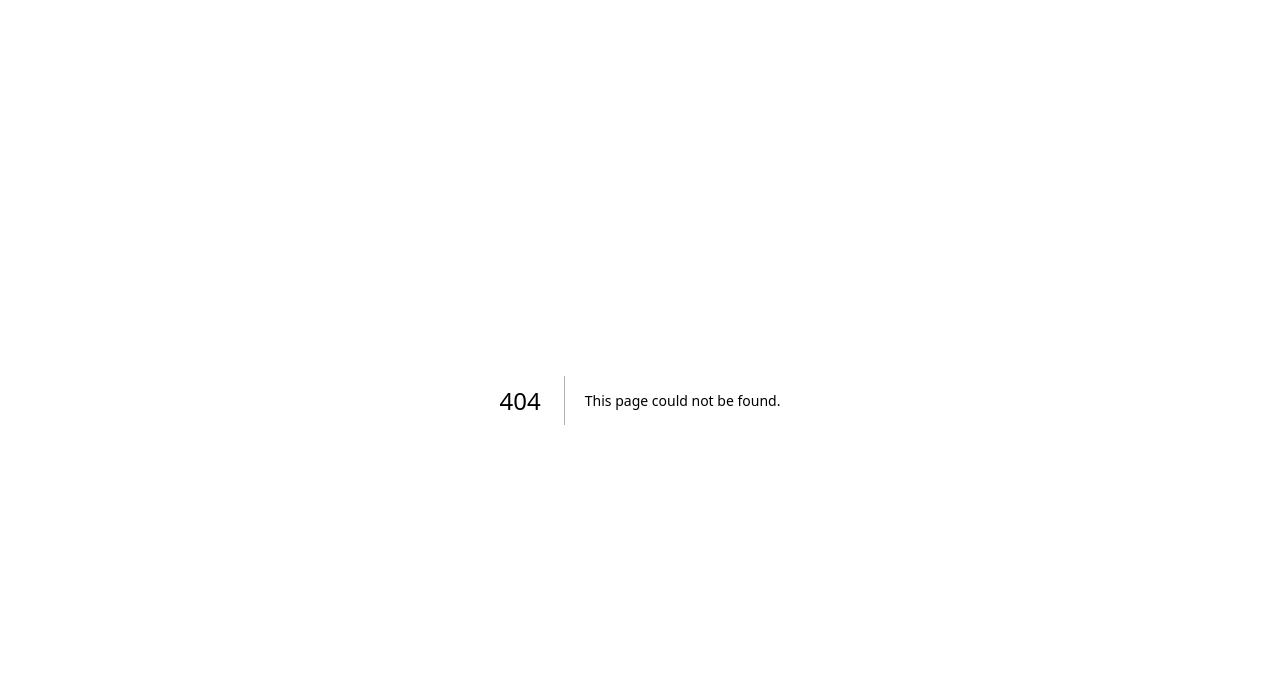
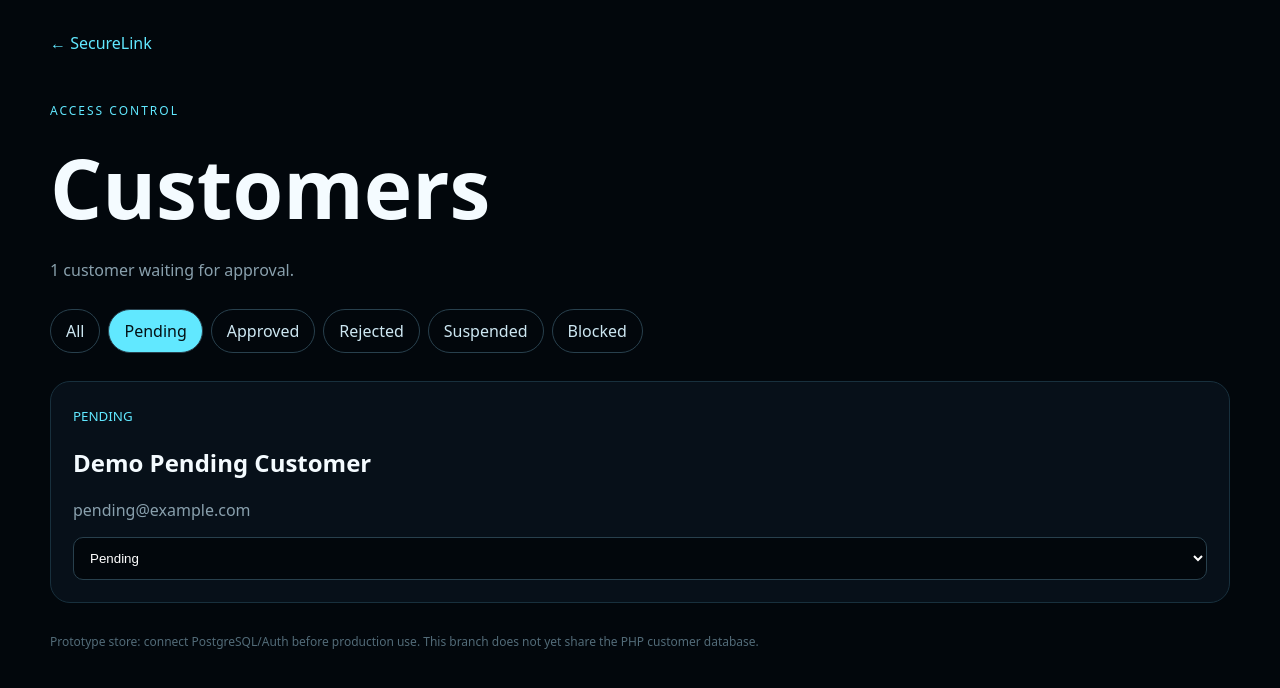
Before and after one commit to navmanshahia/Telecom, a Next.js app in the folder next-web/: page /admin/customers in a window 1280 px wide. Before the commit this address had no page. Shown: the top 688 px of the page. Built offline with nearby package versions, Linux system fonts and the light colour scheme.

Commit message:
Add customer approval management

```diff
--- /dev/null
+++ b/next-web/app/admin/customers/page.tsx
@@ -0,0 +1,44 @@
+"use client";
+
+import { useEffect, useMemo, useState } from "react";
+
+type Status = "pending" | "approved" | "rejected" | "suspended" | "blocked";
+type Customer = { id:number; name:string; email:string; phone:string; status:Status; createdAt:string };
+const statuses: Status[] = ["pending","approved","rejected","suspended","blocked"];
+
+export default function CustomersAdmin() {
+  const [customers,setCustomers]=useState<Customer[]>([]);
+  const [filter,setFilter]=useState<"all"|Status>("pending");
+  const [loading,setLoading]=useState(true);
+
+  async function load(){ setLoading(true); const r=await fetch("../api/customers",{cache:"no-store"}); const d=await r.json(); setCustomers(d.customers||[]); setLoading(false); }
+  useEffect(()=>{ void load(); },[]);
+  async function update(id:number,status:Status){
+    const r=await fetch("../api/customers",{method:"PATCH",headers:{"content-type":"application/json"},body:JSON.stringify({id,status})});
+    if(r.ok) setCustomers((items)=>items.map((x)=>x.id===id?{...x,status}:x));
+  }
+  const shown=useMemo(()=>filter==="all"?customers:customers.filter(x=>x.status===filter),[customers,filter]);
+  const pending=customers.filter(x=>x.status==="pending").length;
+
+  return <main style={{minHeight:"100vh",background:"#02070c",color:"#f4fbff",padding:"32px",fontFamily:"system-ui"}}>
+    <div style={{maxWidth:1180,margin:"0 auto"}}>
+      <a href="../" style={{color:"#61e8ff",textDecoration:"none"}}>← SecureLink</a>
+      <p style={{marginTop:48,color:"#61e8ff",letterSpacing:2,fontSize:12}}>ACCESS CONTROL</p>
+      <h1 style={{fontSize:"clamp(42px,7vw,82px)",margin:"8px 0 12px"}}>Customers</h1>
+      <p style={{color:"#89a0ad"}}>{pending} customer{pending===1?"":"s"} waiting for approval.</p>
+      <div style={{display:"flex",gap:8,flexWrap:"wrap",margin:"28px 0"}}>
+        {(["all",...statuses] as const).map(s=><button key={s} onClick={()=>setFilter(s)} style={{padding:"10px 15px",borderRadius:999,border:"1px solid #28404d",background:filter===s?"#61e8ff":"transparent",color:filter===s?"#031014":"#cde7f2",cursor:"pointer"}}>{s[0].toUpperCase()+s.slice(1)}</button>)}
+      </div>
+      {loading?<p>Loading…</p>:<div style={{display:"grid",gridTemplateColumns:"repeat(auto-fit,minmax(280px,1fr))",gap:14}}>
+        {shown.map(c=><article key={c.id} style={{border:"1px solid #18303d",borderRadius:20,padding:22,background:"#071019"}}>
+          <small style={{color:"#61e8ff"}}>{c.status.toUpperCase()}</small><h2>{c.name}</h2><p style={{color:"#89a0ad"}}>{c.email}<br/>{c.phone}</p>
+          <select value={c.status} onChange={e=>void update(c.id,e.target.value as Status)} style={{width:"100%",padding:12,borderRadius:10,background:"#02070c",color:"white",border:"1px solid #28404d"}}>
+            {statuses.map(s=><option key={s} value={s}>{s[0].toUpperCase()+s.slice(1)}</option>)}
+          </select>
+        </article>)}
+        {!shown.length&&<p style={{color:"#89a0ad"}}>No customers match this filter.</p>}
+      </div>}
+      <p style={{marginTop:30,color:"#526b78",fontSize:12}}>Prototype store: connect PostgreSQL/Auth before production use. This branch does not yet share the PHP customer database.</p>
+    </div>
+  </main>;
+}
```
